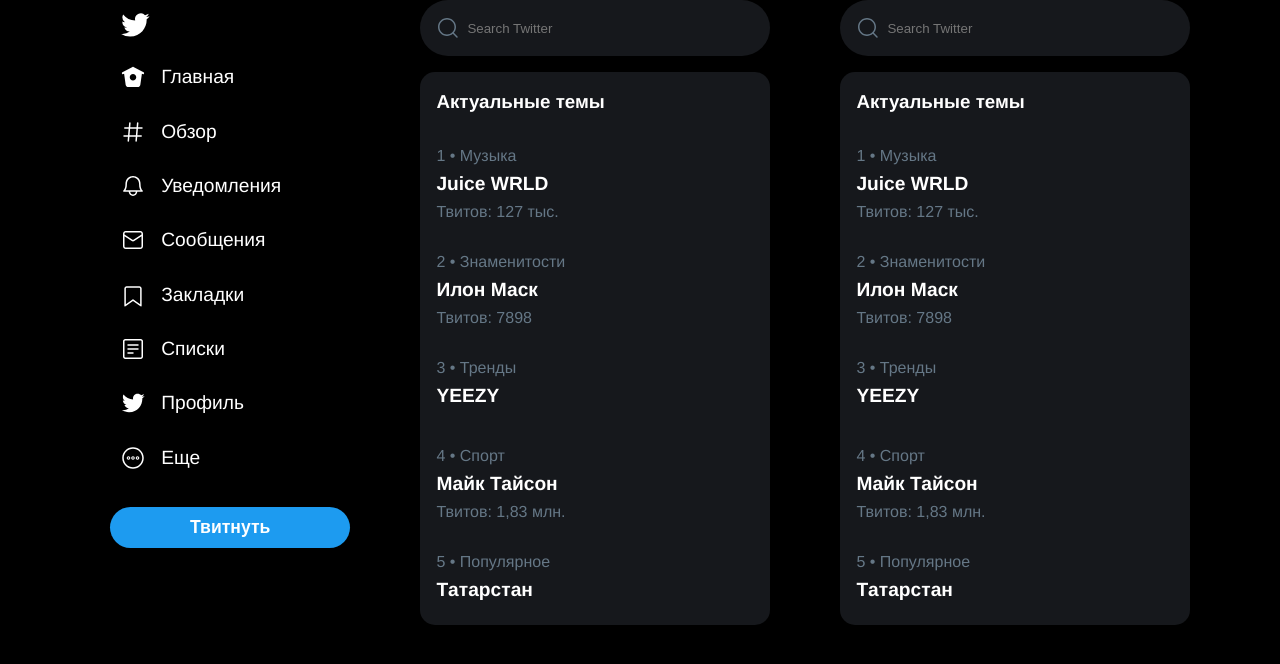
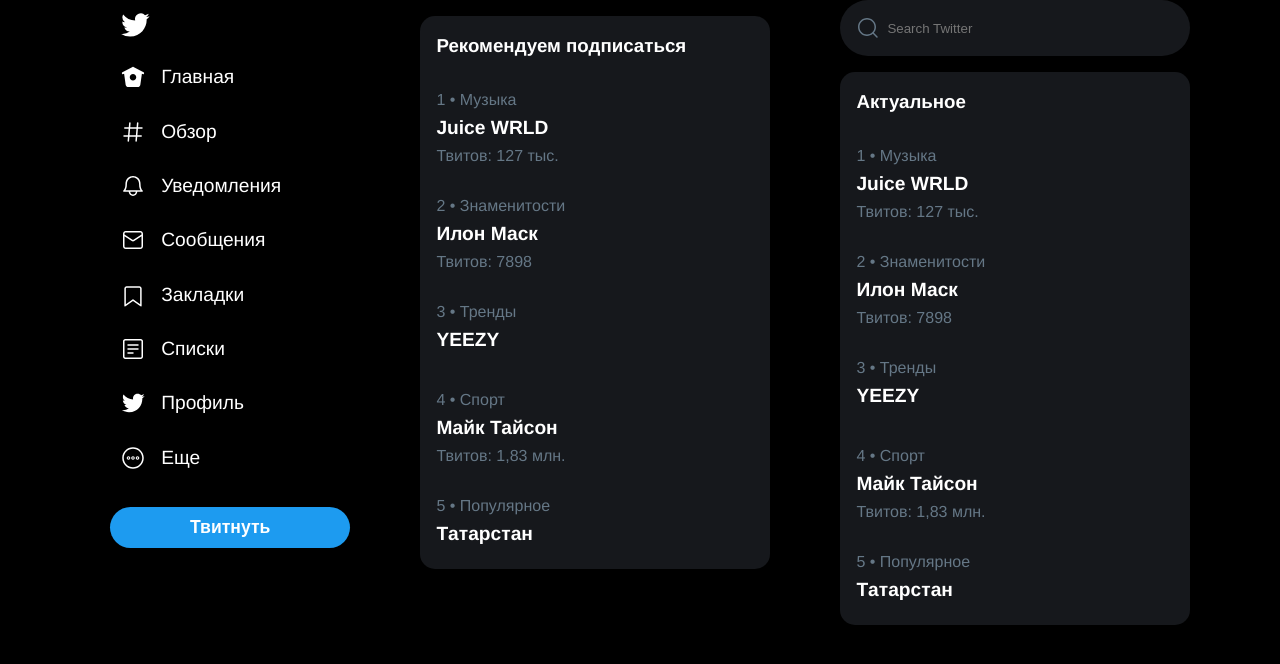
Before and after one commit to fiftysev/twitterReact, a React (Create React App) app: page /explore in a window 1280 px wide. Shown: the top 664 px of the page. Built offline with nearby package versions, Linux system fonts and the light colour scheme.

Commit message:
Bustard version of code

```diff
--- a/src/components/ActualSidebar/ActualSidebar.tsx
+++ b/src/components/ActualSidebar/ActualSidebar.tsx
@@ -15,15 +15,15 @@
   sidebarTitle: string;
 };
 
-const ActualSidebar = ({ actualData }: ActualSidebarProps) => {
+const ActualSidebar = ({ actualData, sidebarTitle }: ActualSidebarProps) => {
   const actualElements = actualData.map((value, index) => (
     <ActualSidebarElement data={value} index={index} key={index} />
   ));
   return (
     <div>
-      <SearchForm />
+      {sidebarTitle === "Актуальное" && <SearchForm />}
       <div className={styles.container}>
-        <h3 className={styles.title}>Актуальные темы</h3>
+        <h3 className={styles.title}>{sidebarTitle}</h3>
         {actualElements}
       </div>
     </div>
--- a/src/components/ActualSidebar/ActualSidebarElement.tsx
+++ b/src/components/ActualSidebar/ActualSidebarElement.tsx
@@ -1,3 +1,4 @@
+import { displayPartsToString } from "typescript";
 import styles from "./actualsidebar.module.scss";
 
 type SidebarElementProps = {
@@ -13,10 +14,16 @@
 
 const ActualSidebarElement = ({ data, index }: SidebarElementProps) => (
   <div className={styles.element}>
-    <span className={styles.subhead_text}>
-      {index + 1} • {data.category}
-    </span>
-    <span className={styles.element_title}>{data.title}</span>
+    {data.category && (
+      <span className={styles.subhead_text}>
+        {index + 1} • {data.category}
+      </span>
+    )}
+    {data.userAvatarRec && <img src="./img/tweetAuthor.png" alt="avatar" />}
+    {data.title && <span className={styles.element_title}>{data.title}</span>}
+    {data.userFollowRec && (
+      <span className={styles.element_title}>{data.userFollowRec}</span>
+    )}
     {data.countOfTweets && (
       <span className={styles.subhead_text}>Твитов: {data.countOfTweets}</span>
     )}
--- a/src/pages/Explore.tsx
+++ b/src/pages/Explore.tsx
@@ -16,7 +16,7 @@
       <Feed>
         <ActualSidebar
           actualData={actualSidebarItems}
-          sidebarTitle={"Актуальноe"}
+          sidebarTitle={"Рекомендуем подписаться"}
         />
       </Feed>
     </Layout>
```
